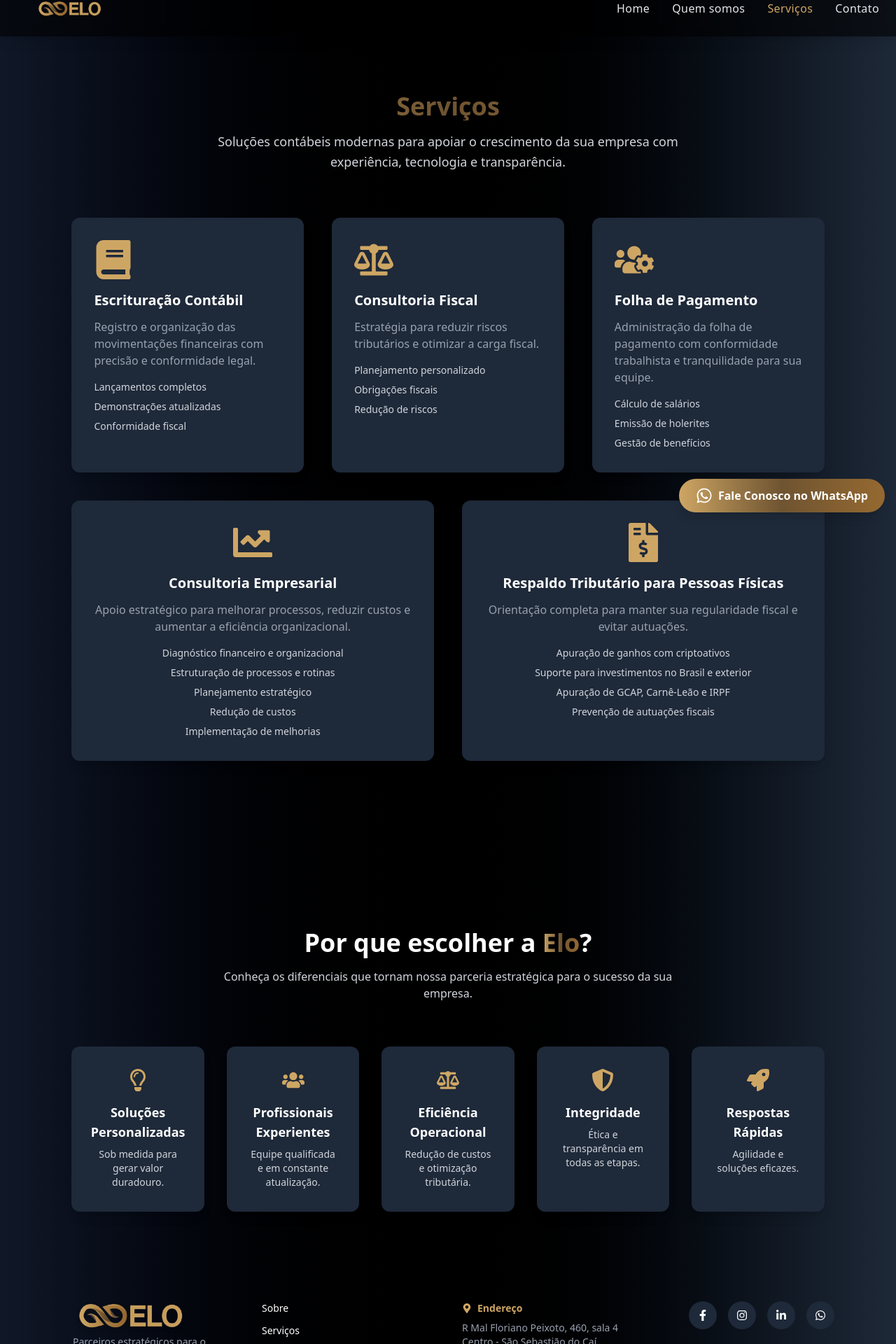
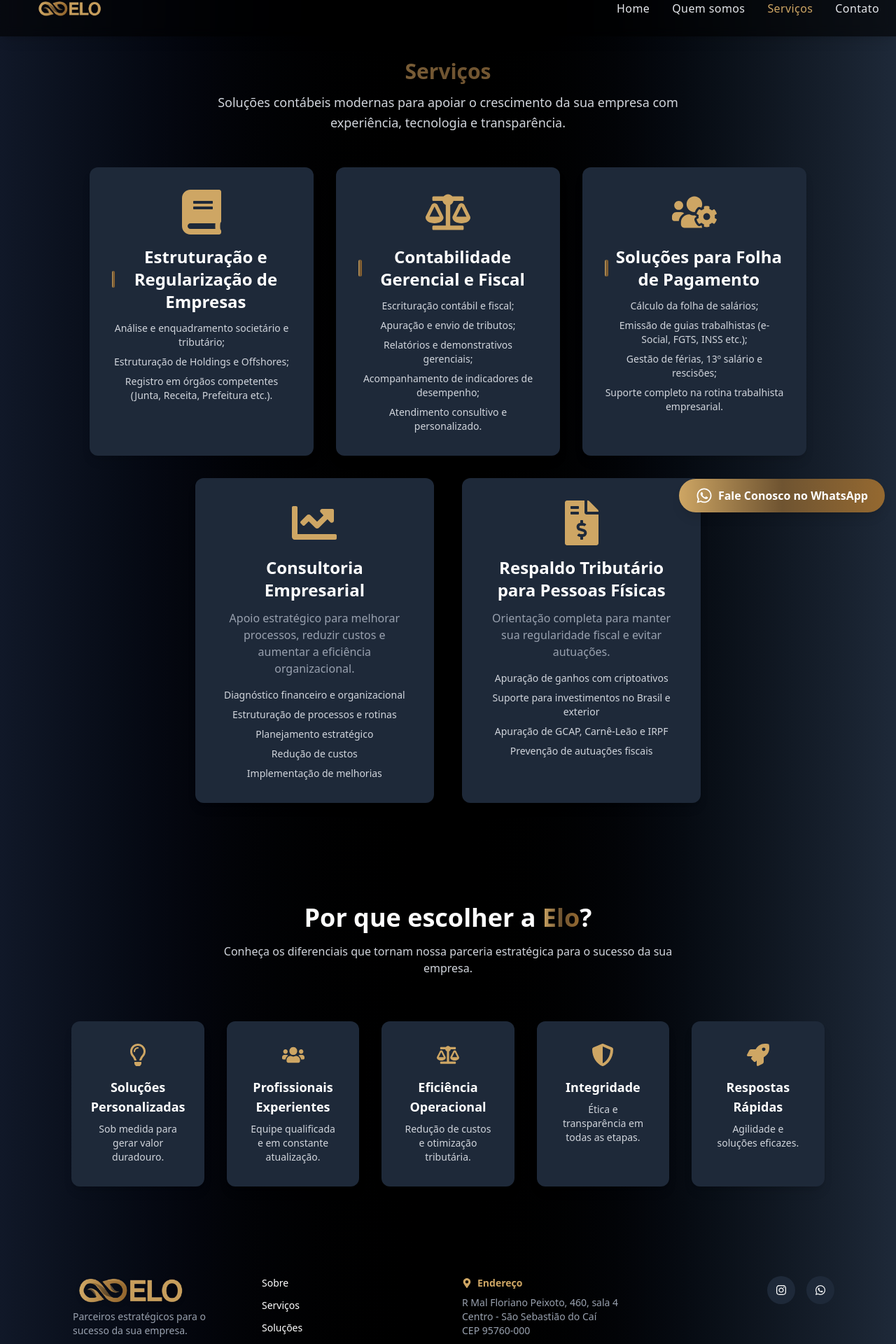
Before and after one commit to DevIgorRafaelDeMelo/SELO, a React (Create React App) app: page /servicos in a window 1280 px wide. Shown: the part 28-1948 px from the top of the page at 70% size. Built offline with nearby package versions, Linux system fonts and the light colour scheme.

Commit message:
V1.2 29.01.2026

```diff
--- a/src/Contato.js
+++ b/src/Contato.js
@@ -57,6 +57,8 @@
             <div>
               <h4 className="font-bold">E-mail</h4>
               <p className="text-gray-400">contabilelogerencia@gmail.com</p>
+              <p className="text-gray-400">elocontabilfinanceiro@gmail.com </p>
+              <p className="text-gray-400">elocontabilcont1@gmail.com</p>
             </div>
           </div>
 
@@ -160,29 +162,14 @@
 
           <div className="flex justify-center md:justify-end gap-4">
             <a
-              href="https://facebook.com"
-              target="_blank"
-              rel="noopener noreferrer"
-              className="w-10 h-10 flex items-center justify-center rounded-full bg-gray-800 hover:bg-[#cea664] transition-colors"
-            >
-              <FaFacebookF className="text-white hover:text-black" />
-            </a>
-            <a
-              href="https://instagram.com"
+              href="https://www.instagram.com/elosolucoesempresariais?igsh=Y3h4N25taWx0dzZi"
               target="_blank"
               rel="noopener noreferrer"
               className="w-10 h-10 flex items-center justify-center rounded-full bg-gray-800 hover:bg-[#cea664] transition-colors"
             >
               <FaInstagram className="text-white hover:text-black" />
             </a>
-            <a
-              href="https://linkedin.com"
-              target="_blank"
-              rel="noopener noreferrer"
-              className="w-10 h-10 flex items-center justify-center rounded-full bg-gray-800 hover:bg-[#cea664] transition-colors"
-            >
-              <FaLinkedinIn className="text-white hover:text-black" />
-            </a>
+
             <a
               href="https://wa.link/l95yt6"
               target="_blank"
--- a/src/Home.js
+++ b/src/Home.js
@@ -61,7 +61,7 @@
       </a>
       <Header isOpen={isOpen} setIsOpen={setIsOpen} />
 
-      <section className="h-screen grid md:grid-cols-2 text-white relative bg-gradient-to-br from-gray-900 via-black to-gray-800 overflow-hidden">
+      <section className="h-screen grid md:grid-cols-1 text-white relative bg-gradient-to-br from-gray-900 via-black to-gray-800 overflow-hidden">
         <img
           src={Hero}
           alt="Background empresarial"
@@ -70,22 +70,22 @@
 
         <div className="absolute inset-0 bg-gradient-to-t from-black/70 via-black/40 to-transparent"></div>
 
-        <div className="relative z-10 flex flex-col items-start text-left gap-10 px-8 md:px-20 justify-center h-full animate-fadeIn">
-          <h2 className="text-6xl md:text-7xl font-bold tracking-tight leading-tight font-sans whitespace-nowrap">
-            <span className="text-white inline-block">Elo</span>{" "}
-            <span className="bg-gradient-to-r from-[#cea664] via-[#6f5431] to-[#956930] bg-clip-text text-transparent inline-block">
+        <div className="relative z-10 flex flex-col items-start text-left gap-8 px-4 sm:px-8 md:px-20 justify-center min-h-screen animate-fadeIn">
+          <h2 className="text-4xl sm:text-5xl md:text-7xl font-bold tracking-tight leading-tight font-sans">
+            <span className="text-white">Elo</span>{" "}
+            <span className="bg-gradient-to-r from-[#cea664] via-[#6f5431] to-[#956930] bg-clip-text text-transparent">
               Soluções empresariais
             </span>
           </h2>
 
-          <div className="w-24 h-1 bg-[#956930] rounded-full"></div>
+          <div className="w-20 sm:w-24 h-1 bg-[#956930] rounded-full"></div>
 
-          <h3 className="text-2xl md:text-3xl text-gray-300 font-serif italic max-w-xl">
+          <h3 className="text-xl sm:text-2xl md:text-3xl text-gray-300 font-serif italic max-w-xl">
             Inovação que conecta resultados
           </h3>
 
-          <p className="leading-relaxed text-lg md:text-xl font-light max-w-xl text-gray-400">
-            Gestão financeira com{" "}
+          <p className="leading-relaxed text-base sm:text-lg md:text-xl font-light max-w-xl text-gray-400">
+            Gestão contabil e financeira com{" "}
             <span className="bg-gradient-to-r from-[#cea664] via-[#6f5431] to-[#956930] bg-clip-text text-transparent font-semibold">
               transparência
             </span>{" "}
@@ -93,9 +93,7 @@
             <span className="bg-gradient-to-r from-[#cea664] via-[#6f5431] to-[#956930] bg-clip-text text-transparent font-semibold">
               inovação
             </span>
-            .
-            <br />
-            <br />
+            .{" "}
             <span className="bg-gradient-to-r from-[#cea664] via-[#6f5431] to-[#956930] bg-clip-text text-transparent font-medium italic">
               Parceiros estratégicos para o sucesso da sua empresa
             </span>
@@ -104,15 +102,11 @@
           <div className="mt-6">
             <a
               href="#contato"
-              className="px-6 py-3 bg-[#956930] text-black font-semibold rounded-lg shadow-lg hover:opacity-90 transition-all duration-300"
+              className="px-5 sm:px-6 py-3 bg-[#956930] text-black font-semibold rounded-lg shadow-lg hover:opacity-90 transition-all duration-300"
             >
               Fale Conosco
             </a>
           </div>
-        </div>
-
-        <div className="relative flex items-center justify-center">
-          <div className="absolute inset-0 bg-gradient-to-t from-amber-500/20 via-transparent to-transparent mix-blend-overlay"></div>
         </div>
       </section>
 
@@ -120,7 +114,6 @@
         id="servicos"
         className="py-16 px-[10%] bg-gradient-to-r from-gray-900 via-black to-gray-800 text-white space-y-20"
       >
-        {/* Título principal */}
         <div className="text-center mb-12">
           <h2 className="text-3xl font-extrabold mb-3 bg-gradient-to-r from-[#cea664] via-[#6f5431] to-[#956930] bg-clip-text text-transparent">
             Serviços
@@ -320,7 +313,8 @@
           <img
             src={grupoFuncionarios}
             alt="Equipe Selo Contabilidade"
-            className="shadow-lg w-full object-cover h-[80vh] transition-transform duration-500 rounded-xl"
+            className="shadow-lg w-full object-cover   transition-transform duration-500
+                 h-auto md:h-[80vh]"
           />
         </div>
       </section>
@@ -543,29 +537,14 @@
 
           <div className="flex justify-center md:justify-end gap-4">
             <a
-              href="https://facebook.com"
-              target="_blank"
-              rel="noopener noreferrer"
-              className="w-10 h-10 flex items-center justify-center rounded-full bg-gray-800 hover:bg-[#cea664] transition-colors"
-            >
-              <FaFacebookF className="text-white hover:text-black" />
-            </a>
-            <a
-              href="https://instagram.com"
+              href="https://www.instagram.com/elosolucoesempresariais?igsh=Y3h4N25taWx0dzZi"
               target="_blank"
               rel="noopener noreferrer"
               className="w-10 h-10 flex items-center justify-center rounded-full bg-gray-800 hover:bg-[#cea664] transition-colors"
             >
               <FaInstagram className="text-white hover:text-black" />
             </a>
-            <a
-              href="https://linkedin.com"
-              target="_blank"
-              rel="noopener noreferrer"
-              className="w-10 h-10 flex items-center justify-center rounded-full bg-gray-800 hover:bg-[#cea664] transition-colors"
-            >
-              <FaLinkedinIn className="text-white hover:text-black" />
-            </a>
+
             <a
               href="https://wa.link/l95yt6"
               target="_blank"
--- a/src/Quem-somos.js
+++ b/src/Quem-somos.js
@@ -33,7 +33,7 @@
           <Header />
           <div className="h-[10vh]"></div>
           <div className="max-w-5xl mx-auto p-12">
-            <h1 className="text-5xl text-center font-extrabold mb-8 bg-gradient-to-r from-[#cea664] via-[#6f5431] to-[#956930] bg-clip-text text-transparent drop-shadow-lg">
+            <h1 className="text-5xl text-center font-bold mb-8 bg-gradient-to-r from-[#cea664] via-[#6f5431] to-[#956930] bg-clip-text text-transparent drop-shadow-lg">
               Quem Somos
             </h1>
 
@@ -52,19 +52,24 @@
               trabalhista, estruturação societária e consultoria empresarial.
               <br />
               <br />
-              <span className="font-semibold bg-gradient-to-r from-[#cea664] via-[#6f5431] to-[#956930] bg-clip-text text-transparent">
+              <span className="font-semibold bg-gradient-to-r from-[#cea664] via-[#6f5431] to-[#956930] bg-clip-text text-transparent"></span>{" "}
+              <h1 className="text-5xl text-center font-bold mb-8 bg-gradient-to-r from-[#cea664] via-[#6f5431] to-[#956930] bg-clip-text text-transparent drop-shadow-lg">
                 Missão
-              </span>{" "}
-              Oferecer soluções empresariais inovadoras e precisas, unindo
-              inteligência artificial e talento humano para impulsionar o
-              sucesso dos clientes.
+              </h1>
+              <p className="text-lg text-gray-100 leading-relaxed mb-10">
+                Oferecer soluções empresariais inovadoras e precisas, unindo
+                inteligência artificial e talento humano para impulsionar o
+                sucesso dos clientes.
+              </p>
               <br />
               <br />
-              <span className="font-semibold bg-gradient-to-r from-[#cea664] via-[#6f5431] to-[#956930] bg-clip-text text-transparent">
+              <h1 className="text-5xl text-center font-bold mb-8 bg-gradient-to-r from-[#cea664] via-[#6f5431] to-[#956930] bg-clip-text text-transparent drop-shadow-lg">
                 Visão
-              </span>{" "}
-              Ser referência em transformação digital, com foco em automação,
-              análise preditiva e integração inteligente de dados.
+              </h1>
+              <p className="text-lg text-gray-100 leading-relaxed mb-10">
+                Ser referência em transformação digital, com foco em automação,
+                análise preditiva e integração inteligente de dados.
+              </p>
             </p>
             <div className=" flex justify-center my-20">
               <img
@@ -74,7 +79,7 @@
               />
             </div>
 
-            <h1 className="text-5xl text-center font-extrabold mb-8 bg-gradient-to-r from-[#cea664] via-[#6f5431] to-[#956930] bg-clip-text text-transparent drop-shadow-lg">
+            <h1 className="text-5xl text-center font-bold mb-8 bg-gradient-to-r from-[#cea664] via-[#6f5431] to-[#956930] bg-clip-text text-transparent drop-shadow-lg">
               Valores
             </h1>
 
@@ -157,28 +162,12 @@
 
           <div className="flex justify-center md:justify-end gap-4">
             <a
-              href="https://facebook.com"
-              target="_blank"
-              rel="noopener noreferrer"
-              className="w-10 h-10 flex items-center justify-center rounded-full bg-gray-800 hover:bg-[#cea664] transition-colors"
-            >
-              <FaFacebookF className="text-white hover:text-black" />
-            </a>
-            <a
-              href="https://instagram.com"
+              href="https://www.instagram.com/elosolucoesempresariais?igsh=Y3h4N25taWx0dzZi"
               target="_blank"
               rel="noopener noreferrer"
               className="w-10 h-10 flex items-center justify-center rounded-full bg-gray-800 hover:bg-[#cea664] transition-colors"
             >
               <FaInstagram className="text-white hover:text-black" />
-            </a>
-            <a
-              href="https://linkedin.com"
-              target="_blank"
-              rel="noopener noreferrer"
-              className="w-10 h-10 flex items-center justify-center rounded-full bg-gray-800 hover:bg-[#cea664] transition-colors"
-            >
-              <FaLinkedinIn className="text-white hover:text-black" />
             </a>
             <a
               href="https://wa.link/l95yt6"
--- a/src/Servicos.js
+++ b/src/Servicos.js
@@ -35,10 +35,10 @@
       <Header isOpen={isOpen} setIsOpen={setIsOpen} />
       <section
         id="servicos"
-        className="py-40 px-[8%] bg-gradient-to-r from-gray-900 via-black to-gray-800 text-white"
+        className="py-16 px-[10%] bg-gradient-to-r from-gray-900 via-black to-gray-800 text-white"
       >
-        <div className="text-center mb-16">
-          <h2 className="text-4xl font-extrabold mb-4 bg-gradient-to-r from-[#cea664] via-[#6f5431] to-[#956930] bg-clip-text text-transparent">
+        <div className="text-center my-12">
+          <h2 className="text-3xl font-extrabold mb-3 bg-gradient-to-r from-[#cea664] via-[#6f5431] to-[#956930] bg-clip-text text-transparent">
             Serviços
           </h2>
           <p className="text-base md:text-lg text-gray-300 max-w-2xl mx-auto leading-relaxed">
@@ -47,53 +47,62 @@
           </p>
         </div>
 
-        <div className="grid md:grid-cols-2 lg:grid-cols-3 gap-10 justify-items-center">
-          <div className="bg-gray-800 rounded-xl shadow-lg p-8 hover:shadow-amber-500/30 transition-transform duration-300">
-            <FaBook className="h-14 w-14 text-[#cea664] mb-4" />
-            <h3 className="text-xl font-bold mb-3">Escrituração Contábil</h3>
-            <p className="text-gray-400 mb-4">
-              Registro e organização das movimentações financeiras com precisão
-              e conformidade legal.
-            </p>
+        {/* Cards container */}
+        <div className="grid grid-cols-1 md:grid-cols-2 lg:grid-cols-3 gap-8">
+          {/* Estruturação e Regularização de Empresas */}
+          <div className="bg-gray-800 rounded-xl shadow-lg p-8 flex flex-col items-center text-center hover:shadow-amber-500/30 transition-transform duration-300">
+            <FaBook className="h-16 w-16 text-[#cea664] mb-4" />
+            <h3 className="text-2xl font-bold mb-3 flex items-center gap-2 justify-center">
+              <span className="w-2 h-6 bg-gradient-to-r from-[#cea664] via-[#6f5431] to-[#956930] inline-block rounded"></span>
+              Estruturação e Regularização de Empresas
+            </h3>
             <ul className="space-y-2 text-sm text-gray-300">
-              <li>Lançamentos completos</li>
-              <li>Demonstrações atualizadas</li>
-              <li>Conformidade fiscal</li>
+              <li>Análise e enquadramento societário e tributário;</li>
+              <li>Estruturação de Holdings e Offshores;</li>
+              <li>
+                Registro em órgãos competentes (Junta, Receita, Prefeitura
+                etc.).
+              </li>
             </ul>
           </div>
 
-          <div className="bg-gray-800 rounded-xl shadow-lg p-8 hover:shadow-amber-500/30 transition-transform duration-300">
-            <FaBalanceScale className="h-14 w-14 text-[#cea664] mb-4" />
-            <h3 className="text-xl font-bold mb-3">Consultoria Fiscal</h3>
-            <p className="text-gray-400 mb-4">
-              Estratégia para reduzir riscos tributários e otimizar a carga
-              fiscal.
-            </p>
+          {/* Contabilidade Gerencial e Fiscal */}
+          <div className="bg-gray-800 rounded-xl shadow-lg p-8 flex flex-col items-center text-center hover:shadow-amber-500/30 transition-transform duration-300">
+            <FaBalanceScale className="h-16 w-16 text-[#cea664] mb-4" />
+            <h3 className="text-2xl font-bold mb-3 flex items-center gap-2 justify-center">
+              <span className="w-2 h-6 bg-gradient-to-r from-[#cea664] via-[#6f5431] to-[#956930] inline-block rounded"></span>
+              Contabilidade Gerencial e Fiscal
+            </h3>
             <ul className="space-y-2 text-sm text-gray-300">
-              <li>Planejamento personalizado</li>
-              <li>Obrigações fiscais</li>
-              <li>Redução de riscos</li>
+              <li>Escrituração contábil e fiscal;</li>
+              <li>Apuração e envio de tributos;</li>
+              <li>Relatórios e demonstrativos gerenciais;</li>
+              <li>Acompanhamento de indicadores de desempenho;</li>
+              <li>Atendimento consultivo e personalizado.</li>
             </ul>
           </div>
 
-          <div className="bg-gray-800 rounded-xl shadow-lg p-8 hover:shadow-amber-500/30 transition-transform duration-300">
-            <FaUsersCog className="h-14 w-14 text-[#cea664] mb-4" />
-            <h3 className="text-xl font-bold mb-3">Folha de Pagamento</h3>
-            <p className="text-gray-400 mb-4">
-              Administração da folha de pagamento com conformidade trabalhista e
-              tranquilidade para sua equipe.
-            </p>
+          {/* Soluções para Folha de Pagamento */}
+          <div className="bg-gray-800 rounded-xl shadow-lg p-8 flex flex-col items-center text-center hover:shadow-amber-500/30 transition-transform duration-300">
+            <FaUsersCog className="h-16 w-16 text-[#cea664] mb-4" />
+            <h3 className="text-2xl font-bold mb-3 flex items-center gap-2 justify-center">
+              <span className="w-2 h-6 bg-gradient-to-r from-[#cea664] via-[#6f5431] to-[#956930] inline-block rounded"></span>
+              Soluções para Folha de Pagamento
+            </h3>
             <ul className="space-y-2 text-sm text-gray-300">
-              <li>Cálculo de salários</li>
-              <li>Emissão de holerites</li>
-              <li>Gestão de benefícios</li>
+              <li>Cálculo da folha de salários;</li>
+              <li>
+                Emissão de guias trabalhistas (e-Social, FGTS, INSS etc.);
+              </li>
+              <li>Gestão de férias, 13º salário e rescisões;</li>
+              <li>Suporte completo na rotina trabalhista empresarial.</li>
             </ul>
           </div>
 
-          <div className="col-span-3 flex justify-center gap-10">
-            <div className="bg-gray-800 rounded-xl w-1/2 shadow-lg p-8 flex flex-col items-center text-center hover:shadow-amber-500/30 transition-transform duration-300">
-              <FaChartLine className="h-14 w-14 text-[#cea664] mb-4" />
-              <h3 className="text-xl font-bold mb-3">
+          <div className="col-span-1 md:col-span-2 lg:col-span-3 flex flex-col md:flex-row gap-10 justify-center">
+            <div className="bg-gray-800 rounded-xl w-full md:w-1/2 lg:w-1/3 shadow-lg p-8 flex flex-col items-center text-center hover:shadow-amber-500/30 transition-transform duration-300">
+              <FaChartLine className="h-16 w-16 text-[#cea664] mb-4" />
+              <h3 className="text-2xl font-bold mb-3">
                 Consultoria Empresarial
               </h3>
               <p className="text-gray-400 mb-4">
@@ -109,9 +118,9 @@
               </ul>
             </div>
 
-            <div className="bg-gray-800 rounded-xl w-1/2 shadow-lg p-8 flex flex-col items-center text-center hover:shadow-amber-500/30 transition-transform duration-300">
-              <FaFileInvoiceDollar className="h-14 w-14 text-[#cea664] mb-4" />
-              <h3 className="text-xl font-bold mb-3">
+            <div className="bg-gray-800 rounded-xl w-full md:w-1/2 lg:w-1/3 shadow-lg p-8 flex flex-col items-center text-center hover:shadow-amber-500/30 transition-transform duration-300">
+              <FaFileInvoiceDollar className="h-16 w-16 text-[#cea664] mb-4" />
+              <h3 className="text-2xl font-bold mb-3">
                 Respaldo Tributário para Pessoas Físicas
               </h3>
               <p className="text-gray-400 mb-4">
@@ -238,29 +247,14 @@
 
           <div className="flex justify-center md:justify-end gap-4">
             <a
-              href="https://facebook.com"
-              target="_blank"
-              rel="noopener noreferrer"
-              className="w-10 h-10 flex items-center justify-center rounded-full bg-gray-800 hover:bg-[#cea664] transition-colors"
-            >
-              <FaFacebookF className="text-white hover:text-black" />
-            </a>
-            <a
-              href="https://instagram.com"
+              href="https://www.instagram.com/elosolucoesempresariais?igsh=Y3h4N25taWx0dzZi"
               target="_blank"
               rel="noopener noreferrer"
               className="w-10 h-10 flex items-center justify-center rounded-full bg-gray-800 hover:bg-[#cea664] transition-colors"
             >
               <FaInstagram className="text-white hover:text-black" />
             </a>
-            <a
-              href="https://linkedin.com"
-              target="_blank"
-              rel="noopener noreferrer"
-              className="w-10 h-10 flex items-center justify-center rounded-full bg-gray-800 hover:bg-[#cea664] transition-colors"
-            >
-              <FaLinkedinIn className="text-white hover:text-black" />
-            </a>
+
             <a
               href="https://wa.link/l95yt6"
               target="_blank"
```
Also changed, not shown: src/assets/IMG_8332.jpg.
